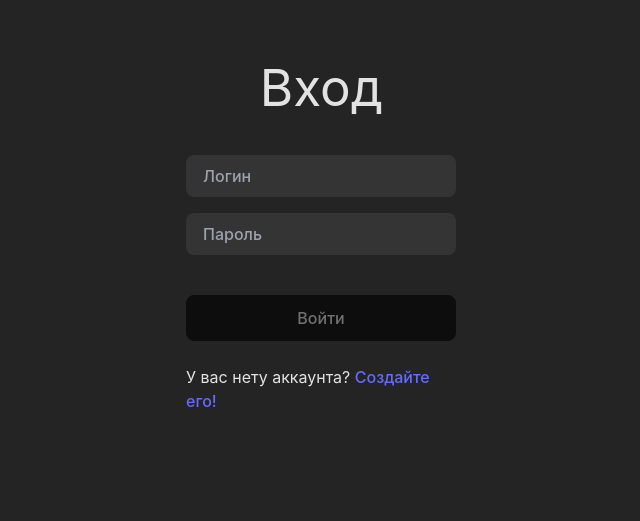
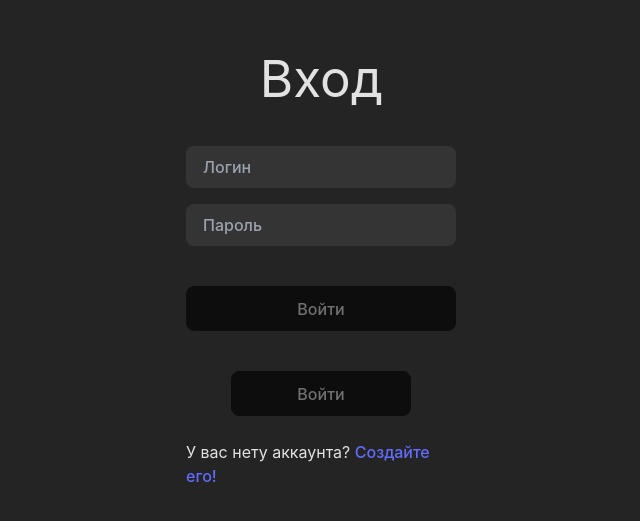
Before and after one commit to thisStorageIsMine/l-4, a React (Vite) app: page /login in a window 1280 px wide. Shown: the part 131-652 px from the top of the page, without its empty margins (319-959 px from the left). Built offline with nearby package versions, Linux system fonts and the light colour scheme; no server answers; the HTML template or start-up script is replaced by a standard one.

Commit message:
SHEEEESH2

```diff
--- a/src/components/pages/Login.tsx
+++ b/src/components/pages/Login.tsx
@@ -1,5 +1,5 @@
 import { Link } from "react-router-dom"
-import { Input } from "../ui"
+import { FetchButton, Input } from "../ui"
 import { useTitle } from "../../hooks/indes"
 
 import { ChangeEvent, Dispatch, SetStateAction,  useState } from "react"
@@ -32,6 +32,7 @@ const Login = () => {
                 <Input type="password" placeholder="Пароль" className="w-full" value={password} onChange={(e) => handleChange(e, setPassword)} required />
 
                 <button className="mt-6 w-full" disabled={!isButtonAvalable} onClick={() => handleClick()}>Войти</button>
+                <FetchButton disabled={!isButtonAvalable} isFetching={false}>Войти</FetchButton>
 
                 <p className=" mt-2">
                     У вас нету аккаунта? <Link to="/signup">Создайте его!</Link>
```
